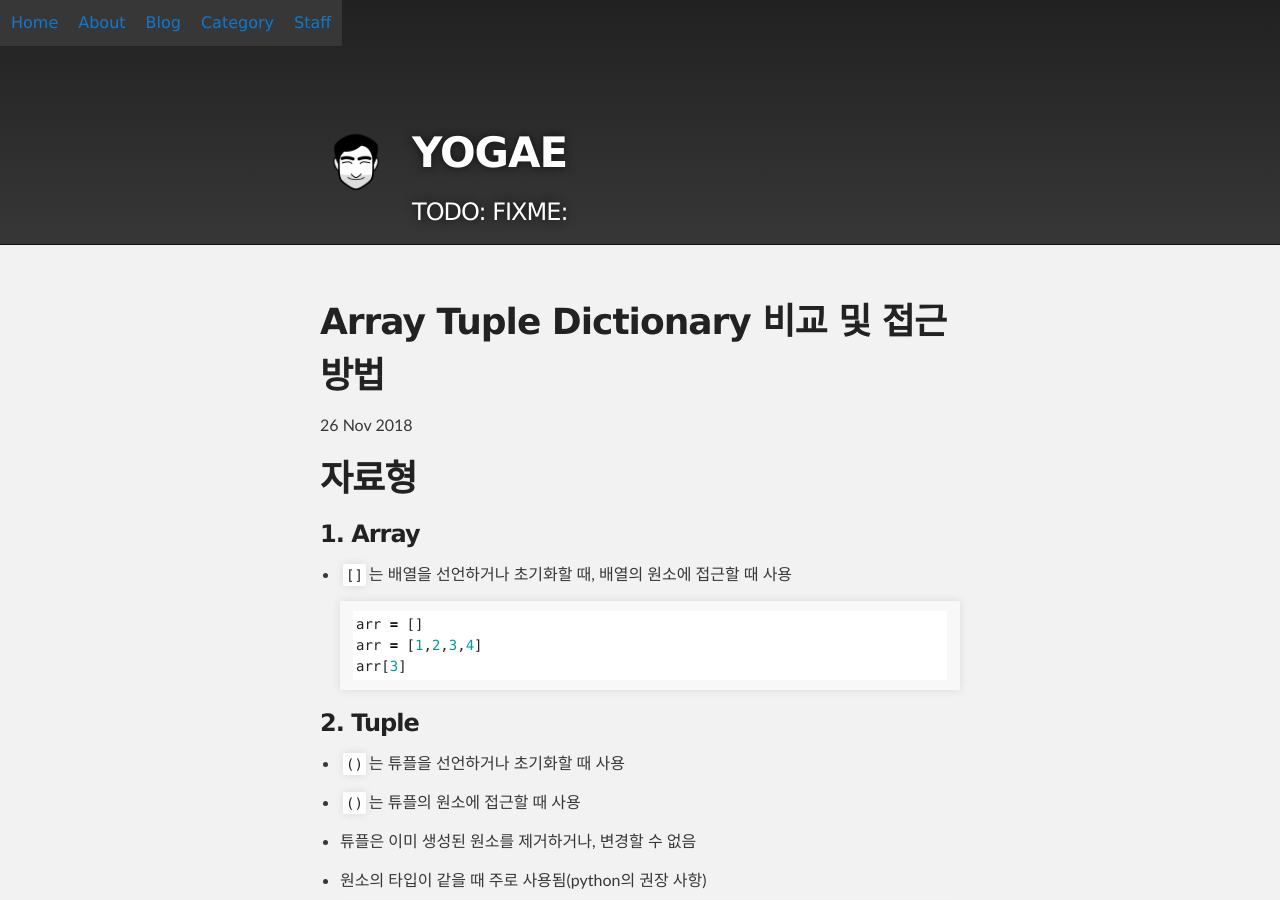
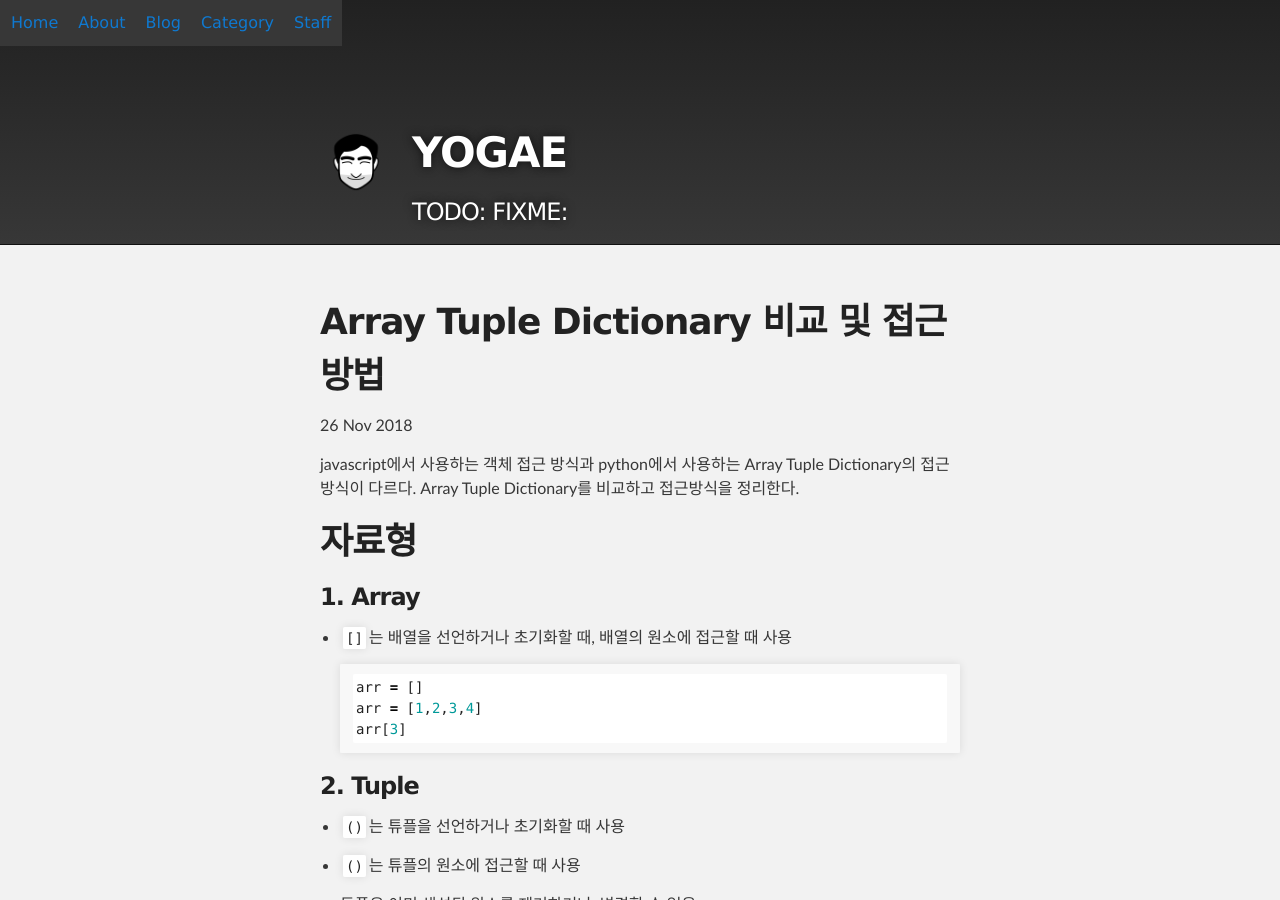
Before and after one commit to yogae/yogae.github.io, a Jekyll site: the page built from _posts/2018-11-26-data_type.md, in a window 1280 px wide and 900 px high. Built offline with Jekyll 4.4.1, drawn with Linux system fonts in a browser that asks for light colours.

Commit message:
fix post data_type

```diff
--- a/_posts/2018-11-26-data_type.md
+++ b/_posts/2018-11-26-data_type.md
@@ -5,6 +5,8 @@ date:   2018-11-26
 category: Python
 author: yogae
 ---
+
+javascript에서 사용하는 객체 접근 방식과 python에서 사용하는 Array Tuple Dictionary의 접근 방식이 다르다. Array Tuple Dictionary를 비교하고 접근방식을 정리한다.
 
 # 자료형
 
```
